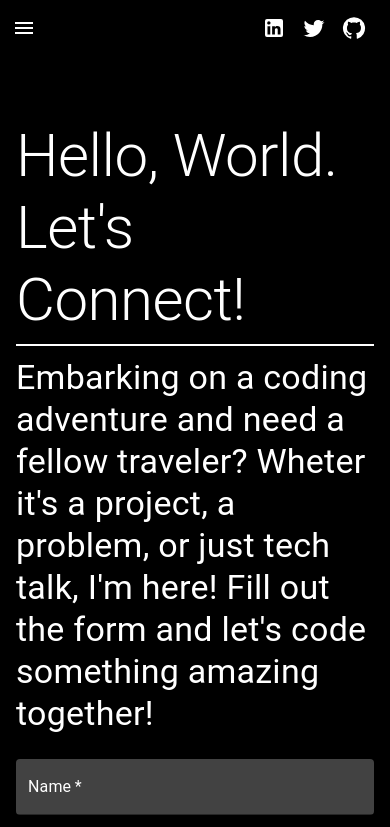
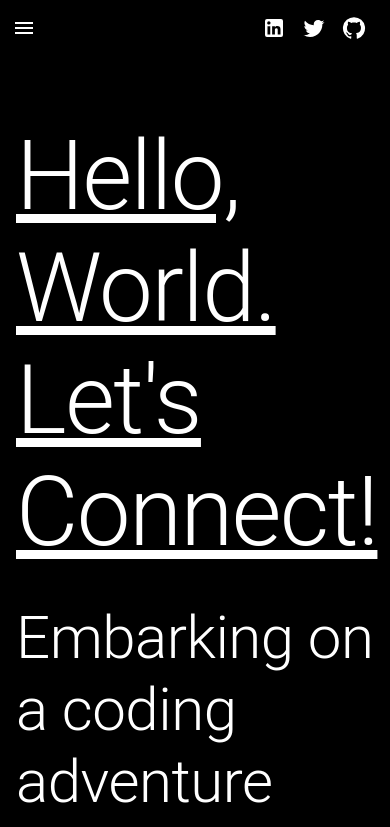
Before and after one commit to Nivix047/nivix047.github.io, a React (Create React App) app: page /contact in a window 390 px wide. Shown: the top 827 px of the page. Built offline with nearby package versions, Linux system fonts and the light colour scheme.

Commit message:
Updated contact form to use mainly MUI instead of css for media responsiveness

```diff
--- a/src/components/pages/Contact/Contact.css
+++ b/src/components/pages/Contact/Contact.css
@@ -43,20 +43,3 @@
 .contact-form .MuiButton-root:hover {
   background-color: #373737; /* Adjust color as needed */
 }
-
-.contact-header {
-  position: relative; /* Required for the absolute positioning of the pseudo-element */
-  display: inline-block; /* Makes the element only as wide as its content */
-  margin-bottom: 6vh; /* Spacing below the header, adjust as needed */
-  border-bottom: none; /* Remove the existing underline if any */
-}
-
-.contact-header::after {
-  content: "";
-  position: absolute;
-  left: 0;
-  right: 0;
-  bottom: -10px; /* Adjust as needed to position the line */
-  height: 2px; /* Thickness of the underline */
-  background-color: white; /* Color of the underline */
-}
--- a/src/components/pages/Contact/index.js
+++ b/src/components/pages/Contact/index.js
@@ -97,13 +97,17 @@ const Contact = () => {
       <Container maxWidth="lg">
         <Grid container spacing={3}>
           <Grid item xs={12} md={6}>
-            <Typography variant="h2" gutterBottom className="contact-header">
+            <Typography
+              variant="h1"
+              gutterBottom
+              sx={{ textDecoration: "underline" }}
+            >
               Hello, World. Let's Connect!
             </Typography>
-            <Typography variant="h4">
+            <Typography variant="h2">
               Embarking on a coding adventure and need a fellow traveler? Wheter
               it's a project, a problem, or just tech talk, I'm here! Fill out
-              the form and let's code something amazing together!
+              the form and let's code something amazing together!{" "}
             </Typography>
           </Grid>
           <Grid item xs={12} md={6}>
```
